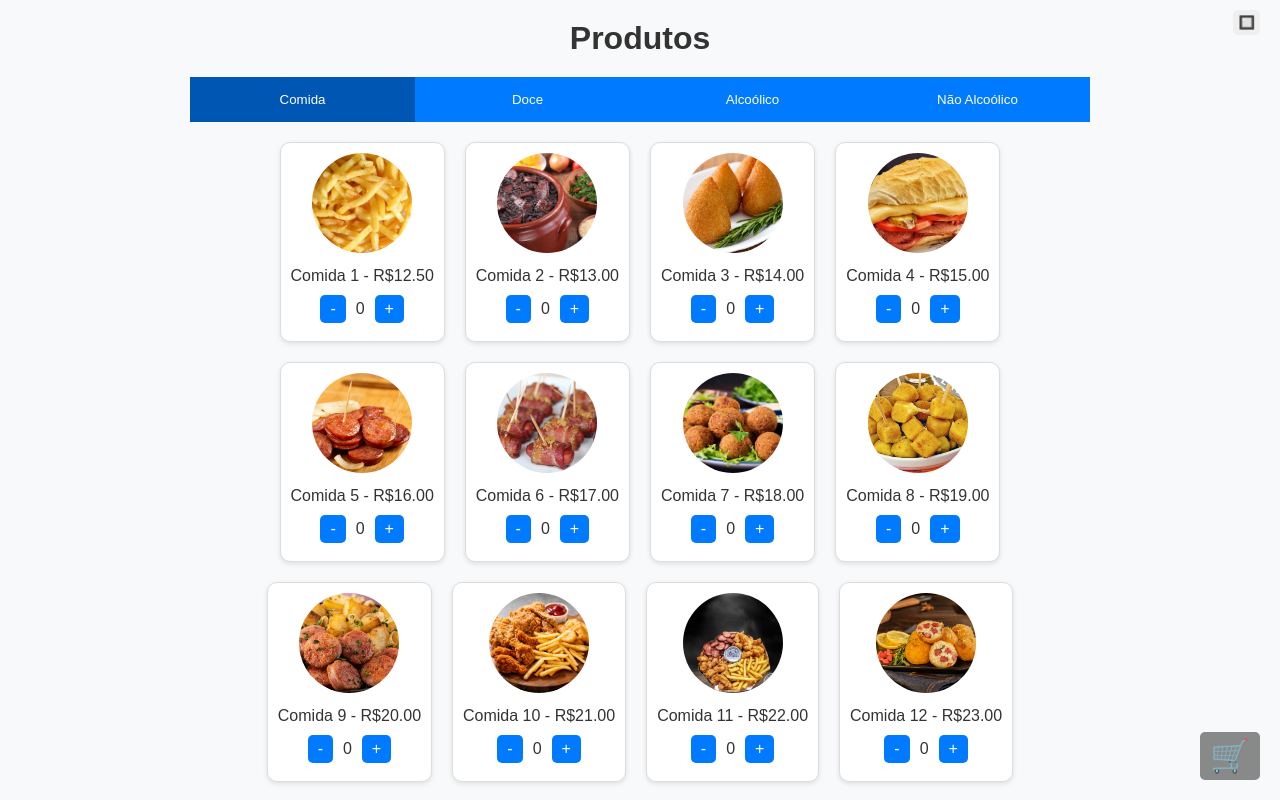
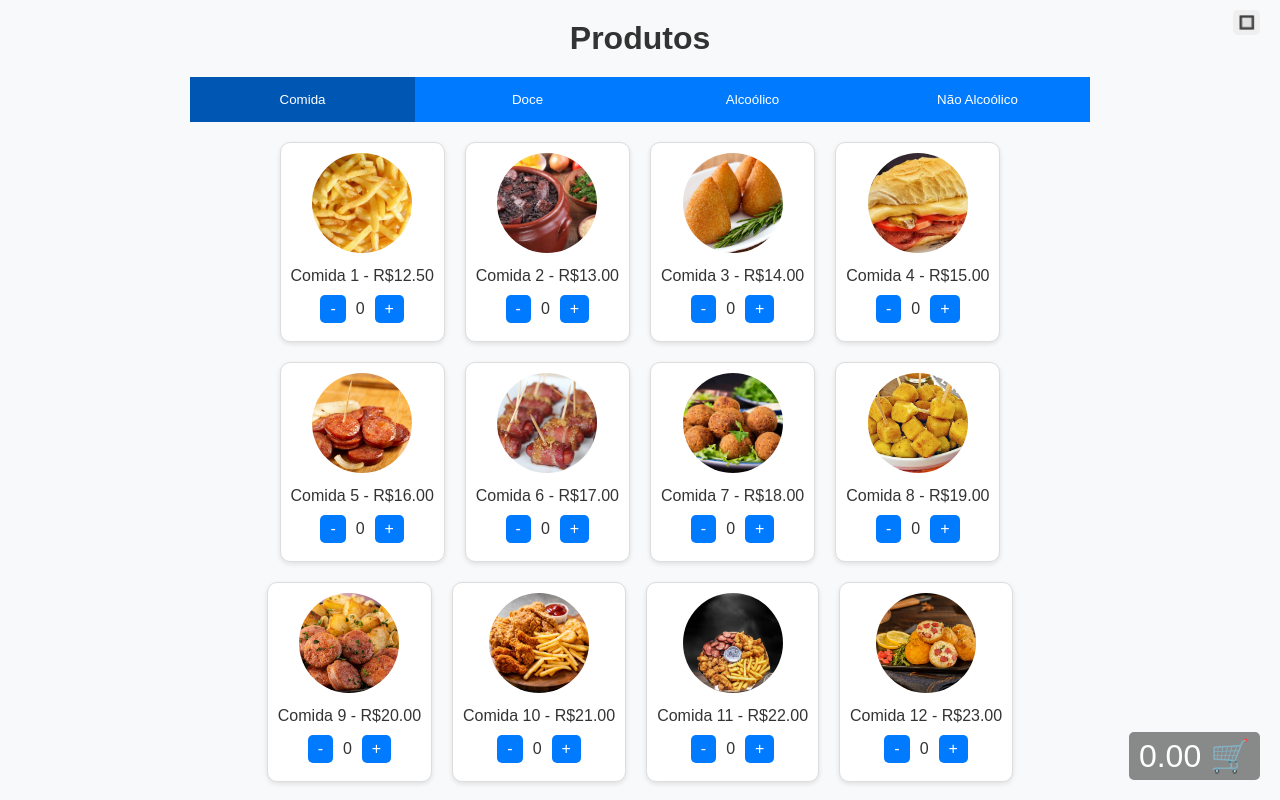
Before and after one commit to rafaelribeiro96/teste-restaurante, a Next.js app: page / in a window 1280 px wide. Shown: the top 800 px of the page. Built offline with nearby package versions, Linux system fonts and the light colour scheme.

Commit message:
componentizado Cart

```diff
--- a/src/components/CartButton.jsx
+++ b/src/components/CartButton.jsx
@@ -2,10 +2,15 @@
 import React from 'react';
 import Link from 'next/link';
 
-const CartButton = () => (
+const CartButton = ({ totalValue }) => (
   <div className="cart-button-bottom-right">
     <Link href="/cart">
-      <button type="button" className="cart-button-bottom">🛒</button>
+      <button type="button" className="cart-button-bottom">
+        <span>{totalValue.toFixed(2)}</span>
+        {' '}
+        🛒
+        {/* Exibir o valor total */}
+      </button>
     </Link>
   </div>
 );
--- a/src/pages/index.jsx
+++ b/src/pages/index.jsx
@@ -14,6 +14,7 @@ const ProductsPage = () => {
   const [touchStart, setTouchStart] = useState(null);
   const [touchEnd, setTouchEnd] = useState(null);
   const [categories, setCategories] = useState([]);
+  const [totalValue, setTotalValue] = useState(0); // Estado para armazenar o valor total
 
   useEffect(() => {
     const loadProducts = async () => {
@@ -30,6 +31,16 @@ const ProductsPage = () => {
 
     loadProducts();
   }, []);
+
+  useEffect(() => {
+    // Calcular o valor total sempre que o carrinho mudar
+    const calculateTotalValue = () => {
+      const total = cart.reduce((acc, item) => acc + item.price * item.quantity, 0);
+      setTotalValue(total);
+    };
+
+    calculateTotalValue();
+  }, [cart]);
 
   const getProductQuantity = (product) => {
     const cartItem = cart.find((item) => item.id === product.id);
@@ -75,7 +86,7 @@ const ProductsPage = () => {
         addToCart={addToCart}
         removeFromCart={removeFromCart}
       />
-      <CartButton />
+      <CartButton totalValue={totalValue} />
     </div>
   );
 };
```
Also changed, not shown: src/components/CartHeader.jsx (added, +8 -0 lines), src/components/CartItem.jsx (added, +23 -0 lines), src/components/CartSummary.jsx (added, +20 -0 lines), src/components/PurchaseCompleted.jsx (added, +35 -0 lines), src/pages/cart.jsx (+14 -55 lines).
